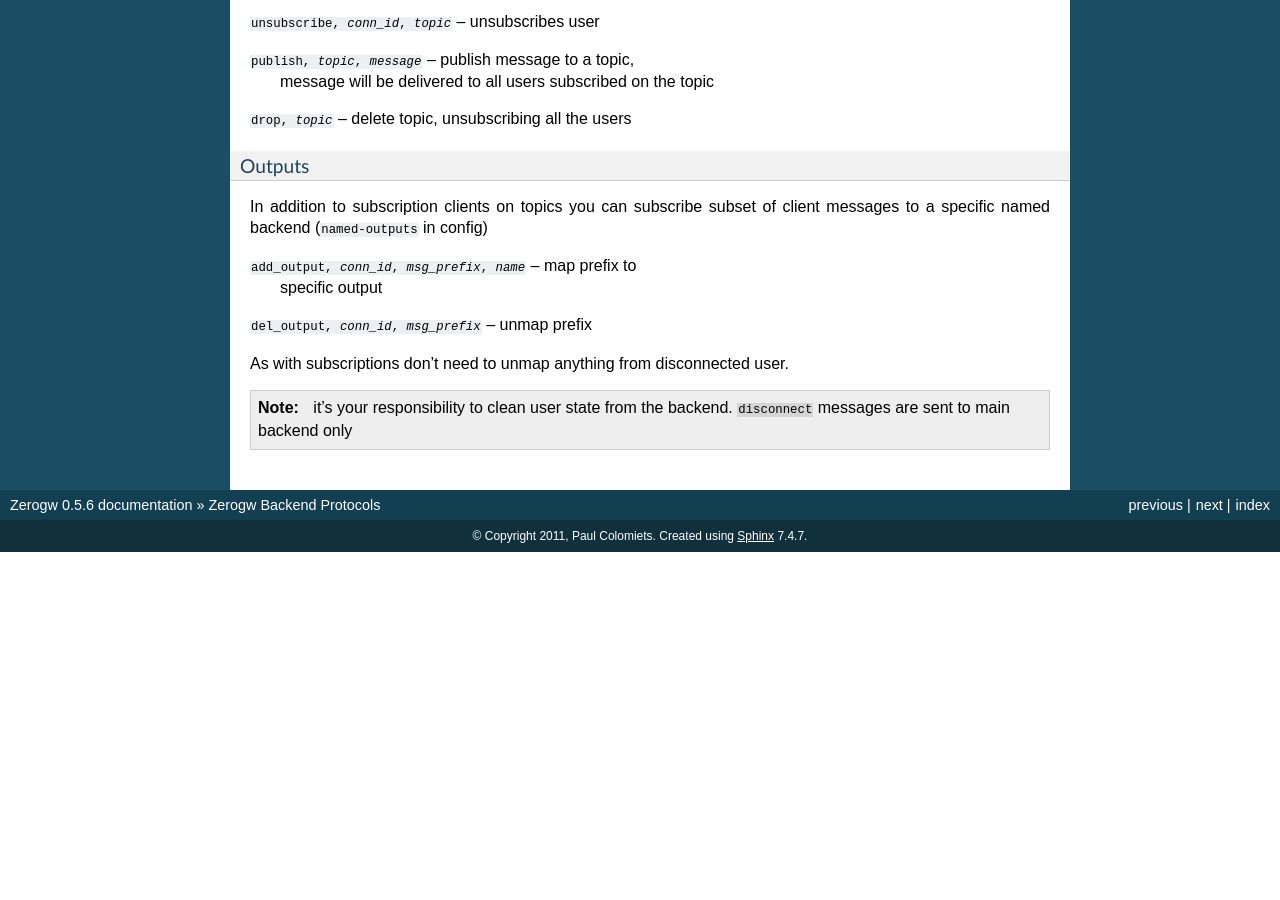
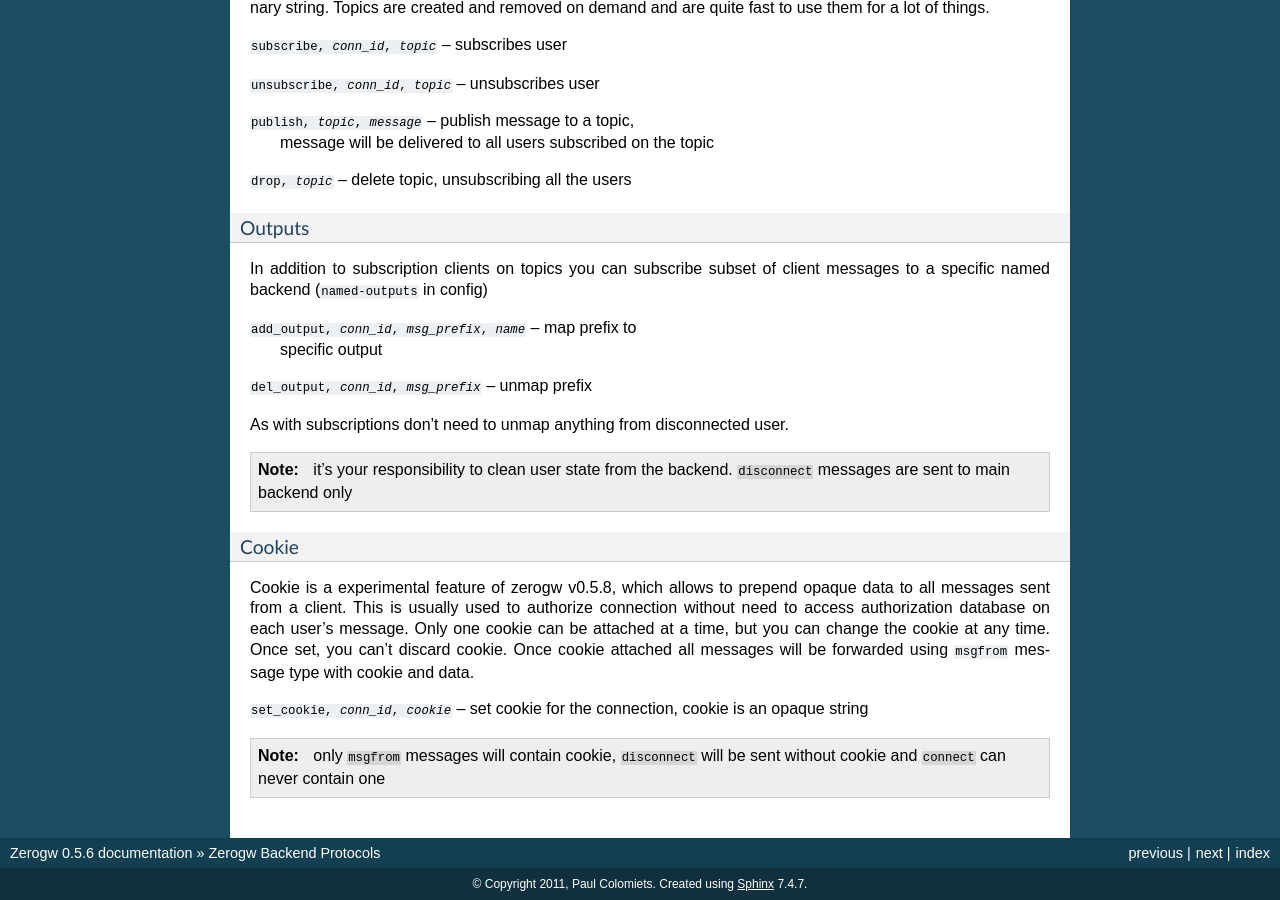
Before and after one commit to tailhook/zerogw, a Sphinx documentation site: the page built from doc/proto.rst, in a window 1280 px wide and 900 px high, scrolled down 2484 px. Built offline with Sphinx 7.4.7, drawn with Linux system fonts in a browser that asks for light colours; before the commit the page ends 3036 px from its top, so only the background shows below that; some of the changed text lies outside the part shown.

Commit message:
Added description of `set_cookie` and `msgfrom`

```diff
--- a/doc/proto.rst
+++ b/doc/proto.rst
@@ -116,6 +116,10 @@ Messages
     argument - message text. Can be binary if the browser (or malicious
     client) sent binary data
 
+``msgfrom`` - message sent from frontend to websocket, has two arguments
+*cookie* and *message text*, latter is same as in ``message`` and former
+is an opaque string set by ``set_cookie`` (see below)
+
 Heartbeats
 ~~~~~~~~~~
 
@@ -172,3 +176,20 @@ user.
 
 .. note:: it's your responsibility to clean user state from the backend.
    ``disconnect`` messages are sent to main backend only
+
+Cookie
+~~~~~~
+
+Cookie is a experimental feature of zerogw v0.5.8, which allows to
+prepend opaque data to all messages sent from a client. This is usually
+used to authorize connection without need to access authorization
+database on each user's message. Only one cookie can be attached at a
+time, but you can change the cookie at any time. Once set, you can't
+discard cookie. Once cookie attached all messages will be forwarded
+using ``msgfrom`` message type with cookie and data.
+
+:samp:`set_cookie, {conn_id}, {cookie}` -- set cookie for the
+connection, cookie is an opaque string
+
+.. note:: only ``msgfrom`` messages will contain cookie, ``disconnect``
+   will be sent without cookie and ``connect`` can never contain one
```
